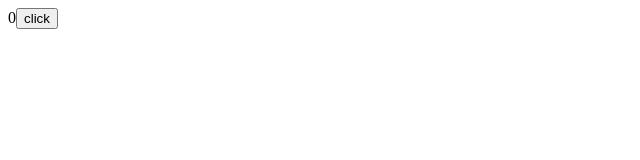
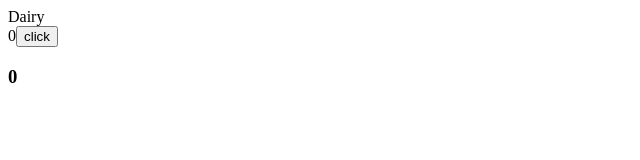
Before and after one commit to gideon-124/reop, a React (Vite) app: page / in a window 1280 px wide. Shown: the top 160 px of the page, without its empty margins (0-640 px from the left). Built offline with nearby package versions, Linux system fonts and the light colour scheme.

Commit message:
Render props

```diff
--- a/src/App.jsx
+++ b/src/App.jsx
@@ -25,6 +25,11 @@ import Focus from './components/ref/Focus'
 import CounterComp from './components/Hoc/Class/Counter'
 import Hover from './components/Hoc/Class/Hover'
 import Counterfun from './components/Hoc/Func/Counterfun'
+import CounterOne from './components/RenderProps/CounterOne'
+import Hoverprops from './components/RenderProps/Hoverprops'
+import RenderPro from './components/RenderProps/RenderPro'
+import FinalRender from './components/RenderProps/FinalRender'
+
 
 // import './App.css'
 
@@ -57,7 +62,19 @@ function App() {
 
     {/* <CounterComp/>
     <Hover/> */}
-    <Counterfun/>
+
+     {/* <CounterOne/>
+    <Hoverprops/>    */}
+    <RenderPro movie={()=> 'Dairy'}/>
+    {/* <RenderPro movie={(pp)  => pp ?   'Newyork'  : 'London' }/> */}
+    {/* <RenderPro  movie={(log)=>  log ? 'Kingdom' : 'Nothing' }/>    */}
+    <FinalRender render={(count, handle) =>
+      <CounterOne count={count} handle={handle} />}/>
+
+      <FinalRender render ={(count, handle)=>
+        <Hoverprops count={count} handle={handle}/>}/>
+
+
     </div>
   )
 }
--- /dev/null
+++ b/src/components/RenderProps/CounterOne.jsx
@@ -0,0 +1,14 @@
+import React, { useState } from 'react'
+
+const CounterOne = ({count, handle}) => {
+
+
+  return (
+    <div>
+        {count}
+      <button onClick={handle}> click</button>
+    </div>
+  )
+}
+
+export default CounterOne
--- /dev/null
+++ b/src/components/RenderProps/FinalRender.jsx
@@ -0,0 +1,20 @@
+import React,{useState} from 'react'
+
+const FinalRender = ({render}) => {
+
+       let[count, setCount]=useState(0)
+
+
+           const handle=()=>{
+               setCount(count+1)
+           }
+  return (
+    <div>
+        {render(count, handle)}
+    </div>
+  )
+}
+
+export default FinalRender
+
+// Render for both code sharing and prop as func
--- /dev/null
+++ b/src/components/RenderProps/Hoverprops.jsx
@@ -0,0 +1,11 @@
+import React,{useState} from 'react'
+
+const Hoverprops = ({count, handle}) => {
+  return (
+    <div>
+        <h3 onMouseOver={handle}>  {count}     </h3>
+    </div>
+  )
+}
+
+export default Hoverprops
--- /dev/null
+++ b/src/components/RenderProps/RenderPro.jsx
@@ -0,0 +1,20 @@
+import React from 'react'
+
+const RenderPro = ({movie}) => {
+  return (
+    <div>
+       {/* {movie(false)}    */}
+       {/* {movie(true)} */}
+       {movie()}
+    </div>
+  )
+}
+
+export default RenderPro
+
+
+// renderprops
+// it is technique used for code sharing b/w components
+// and using prop whose value is a func
+
+// Render pro comp is used for prop as func explanation
```
Also changed, not shown: src/components/Hoc/Func/Counterfun.jsx (line endings or trailing spaces).
